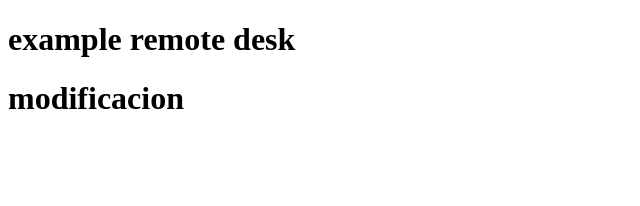
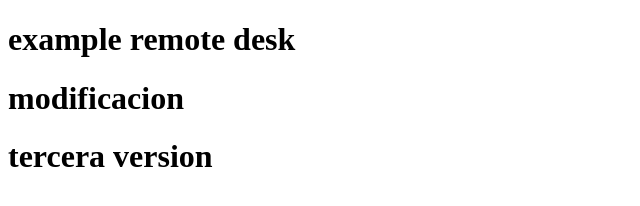
Before and after one commit to JairVergara04/repos_new, a plain HTML site: page index.html in a window 1280 px wide. Shown: the whole page, without its empty margins (0-640 px from the left). Drawn offline with Linux system fonts and the light colour scheme.

Commit message:
cambios en la linea 11 " tercera Version"

```diff
--- a/index.html
+++ b/index.html
@@ -8,5 +8,6 @@
 <body>
     <h1> example remote desk</h1>
     <h1>modificacion</h1>
+    <h1>tercera version</h1>
 </body>
 </html>
```
